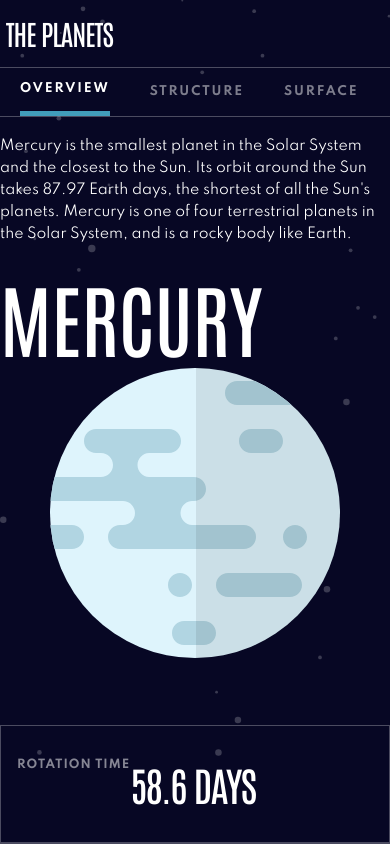
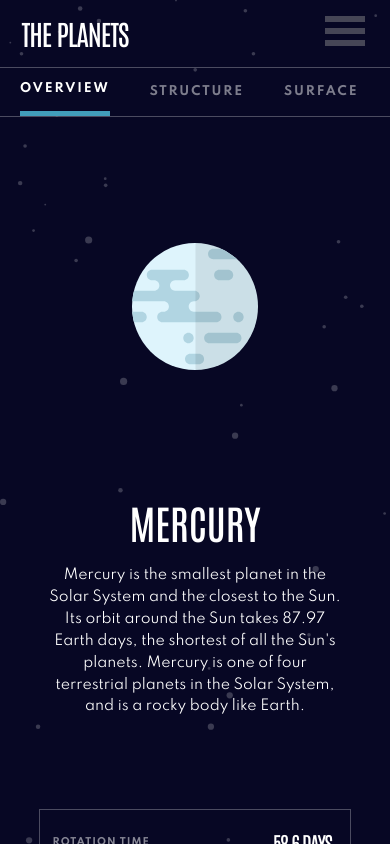
Before and after one commit to demianbara/Planets-fact-site, a React (Create React App) app: page / in a window 390 px wide. Shown: the top 844 px of the page. Built offline with nearby package versions, Linux system fonts and the light colour scheme.

Commit message:
mobile responsive

```diff
--- a/src/components/App.jsx
+++ b/src/components/App.jsx
@@ -7,8 +7,20 @@ export default function App() {
     const [planet, setPlanet] = React.useState("mercury");
     const [imgType, setImgType] = React.useState("planet");
     const [option, setOption] = React.useState("overview");
+    const [menu, setMenu] = React.useState(false);
 
-    let [planetData] = json.filter(p => p.name.toLowerCase() === planet)
+
+    const handleClick = (e) => {
+        setPlanet(e.target.innerText.toLowerCase());
+        setImgType("planet");
+        setOption("overview");
+    };
+
+    const handleMenuState = () => {
+        setMenu(!menu);
+    };
+
+    let [planetData] = json.filter((p) => p.name.toLowerCase() === planet);
 
     return (
         <div>
@@ -16,14 +28,22 @@ export default function App() {
                 setPlanet={setPlanet}
                 setImgType={setImgType}
                 setOption={setOption}
+                setMenu={setMenu}
+                menu={menu}
+                handleClick={handleClick}
+                handleMenuState={handleMenuState}
             />
-            <Content
+            {!menu ? (
+                <Content.Main
                     planetData={planetData}
                     imgType={imgType}
                     setImgType={setImgType}
                     option={option}
                     setOption={setOption}
                 />
+            ) : (
+                <Content.MenuMobileOn handleClick={handleClick} />
+            )}
         </div>
     );
 }
--- a/src/components/Content.jsx
+++ b/src/components/Content.jsx
@@ -3,25 +3,73 @@ import PlanetDescription from "./PlanetDescription";
 import PlanetFeatures from "./PlanetFeatures";
 import PlanetSvg from "./PlanetSvg";
 
-export default function Content({
-    planetData,
-    imgType,
-    setImgType,
-    option,
-    setOption,
-}) {
+export const Main = ({ planetData, imgType, setImgType, option, setOption }) => {
     return (
         <main>
             <div className="main-content-row1">
-                <PlanetSvg imgType={imgType} planetData={planetData} />
+                <PlanetSvg.Web imgType={imgType} planetData={planetData} />
                 <PlanetDescription
                     planetData={planetData}
                     setImgType={setImgType}
                     option={option}
                     setOption={setOption}
+                    imgType={imgType}
                 />
             </div>
             <PlanetFeatures planetData={planetData} />
         </main>
     );
-}
+};
+
+export const MenuMobileOn = ({ handleClick }) => {
+    return (
+        <main>
+            <div className="content-mobile">
+                <div>
+                    <button onClick={handleClick} className="btn-mercury">
+                        MERCURY
+                    </button>
+                </div>
+                <div></div>
+                <button onClick={handleClick} className="btn-venus">
+                    VENUS
+                </button>
+                <div>
+
+                <button onClick={handleClick} className="btn-earth">
+                    EARTH
+                </button>
+                </div>
+                <div>
+                <button onClick={handleClick} className="btn-mars">
+                    MARS
+                </button>
+                </div>
+
+                <div></div>
+                <button onClick={handleClick} className="btn-jupiter">
+                    JUPITER
+                </button>
+                <div></div>
+                <button onClick={handleClick} className="btn-saturn">
+                    SATURN
+                </button>
+                <div></div>
+                <button onClick={handleClick} className="btn-uranus">
+                    URANUS
+                </button>
+                <div></div>
+                <button onClick={handleClick} className="btn-neptune">
+                    NEPTUNE
+                </button>
+            </div>
+        </main>
+    );
+};
+
+const Content = {
+    Main,
+    MenuMobileOn,
+};
+
+export default Content;
--- a/src/components/Header.jsx
+++ b/src/components/Header.jsx
@@ -1,44 +1,14 @@
 import * as React from "react";
+import HeaderButton from "./HeaderButton";
 
-export default function Header({setPlanet, setImgType, setOption}) {
-
-    const handleClick = (e) => {
-        setPlanet(e.target.innerText.toLowerCase());
-        setImgType('planet')
-        setOption('overview')
-    };
-
+export default function Header({ handleClick, handleMenuState }) {
     return (
         <header>
             <div className="header-child1">
                 <h2>THE PLANETS</h2>
             </div>
-            <div className="header-child2">
-                <button onClick={handleClick} className="btn-mercury">
-                    MERCURY
-                </button>
-                <button onClick={handleClick} className="btn-venus">
-                    VENUS
-                </button>
-                <button onClick={handleClick} className="btn-earth">
-                    EARTH
-                </button>
-                <button onClick={handleClick} className="btn-mars">
-                    MARS
-                </button>
-                <button onClick={handleClick} className="btn-jupiter">
-                    JUPITER
-                </button>
-                <button onClick={handleClick} className="btn-saturn">
-                    SATURN
-                </button>
-                <button onClick={handleClick} className="btn-uranus">
-                    URANUS
-                </button>
-                <button onClick={handleClick} className="btn-neptune">
-                    NEPTUNE
-                </button>
-            </div>
+            <HeaderButton.Web handleClick={handleClick} />
+            <HeaderButton.Mobile handleMenuState={handleMenuState} />
         </header>
     );
 }
--- /dev/null
+++ b/src/components/HeaderButton.jsx
@@ -0,0 +1,53 @@
+import * as React from "react";
+
+export const Web = ({ handleClick, setMenu }) => {
+    return (
+        <div className="header-child2">
+            <button onClick={handleClick} className="btn-mercury">
+                MERCURY
+            </button>
+            <button onClick={handleClick} className="btn-venus">
+                VENUS
+            </button>
+            <button onClick={handleClick} className="btn-earth">
+                EARTH
+            </button>
+            <button onClick={handleClick} className="btn-mars">
+                MARS
+            </button>
+            <button onClick={handleClick} className="btn-jupiter">
+                JUPITER
+            </button>
+            <button onClick={handleClick} className="btn-saturn">
+                SATURN
+            </button>
+            <button onClick={handleClick} className="btn-uranus">
+                URANUS
+            </button>
+            <button onClick={handleClick} className="btn-neptune">
+                NEPTUNE
+            </button>
+        </div>
+    );
+};
+
+export const Mobile = ({ handleMenuState }) => {
+    return (
+        <div className="header-child2-mobile">
+            <button onClick={handleMenuState}>
+                <svg viewBox="0 0 100 80" width="40" height="40" color="white">
+                    <rect width="100" height="15"></rect>
+                    <rect y="30" width="100" height="15"></rect>
+                    <rect y="60" width="100" height="15"></rect>
+                </svg>
+            </button>
+        </div>
+    );
+};
+
+const HeaderButton = {
+    Web,
+    Mobile,
+};
+
+export default HeaderButton;
--- a/src/components/PlanetDescription.jsx
+++ b/src/components/PlanetDescription.jsx
@@ -1,8 +1,10 @@
 import * as React from "react";
 import { ReactComponent as ReactArrow } from "../assets/external-link-square-alt-solid.svg";
 import planetColor from "../utils/planetColor";
+import PlanetSvg from "./PlanetSvg";
 
 export default function PlanetDescription({
+    imgType,
     planetData,
     setImgType,
     option,
@@ -10,14 +12,18 @@ export default function PlanetDescription({
 }) {
     const handleClick = (e) => {
         const { value, name } = e.target;
-        setOption(value);
-        setImgType(name);
+        if (!value || !name) console.error("value missing, please click again");
+        setOption(value ? value : "overview");
+        setImgType(name ? name : "planet");
     };
 
     let hexa = planetColor(planetData.name.toLowerCase());
 
+    console.log("Option", option);
+
     return (
         <div className="main-planet-description">
+            <div className="overview-mobile">
                 <h1>{planetData.name.toUpperCase()}</h1>
                 <p className="overview-content">{planetData[option].content}</p>
                 <p className="overview-source">
@@ -25,6 +31,8 @@ export default function PlanetDescription({
                     <i class="fas fa-external-link-square-alt"></i>
                     <ReactArrow className="react-arrow" />
                 </p>
+            </div>
+            <PlanetSvg.Mobile imgType={imgType} planetData={planetData} />
             <div className="buttons-planet-unique">
                 {/* botones web */}
                 <button
--- a/src/components/PlanetSvg.jsx
+++ b/src/components/PlanetSvg.jsx
@@ -1,7 +1,7 @@
 import * as React from "react";
 
-export default ({imgType, planetData}) => {
-    return imgType === "geology" ? (
+export const Web = ({imgType, planetData}) => {
+    return (imgType === "geology" ? (
         <div className="main-planet-img">
             <img className="planet" src={planetData.images["planet"]} />
             <img className="geology" src={planetData.images[imgType]} />
@@ -10,5 +10,26 @@ export default ({imgType, planetData}) => {
         <div className="main-planet-img">
             <img src={planetData.images[imgType]} />
         </div>
+    )
+    )
+};
+
+export const Mobile = ({ imgType, planetData }) => {
+    return imgType === "geology" ? (
+        <div className="main-planet-img-mobile">
+            <img className="planet" src={planetData.images["planet"]} />
+        </div>
+    ) : (
+        <div className="main-planet-img-mobile">
+            <img src={planetData.images[imgType]} />
+        </div>
     );
 };
+
+
+const PlanetSvg = {
+    Web,
+    Mobile
+}
+
+export default PlanetSvg
--- a/src/index.css
+++ b/src/index.css
@@ -32,6 +32,7 @@ main {
 }
 
 .header-child1 {
+    margin-left: 4vw;
     width: 50%;
     display: flex;
     justify-content: start;
@@ -128,13 +129,17 @@ main {
     align-content: center;
 }
 
+.main-planet-img-mobile {
+    display: none;
+}
+
 .buttons-planet-unique {
     display: flex;
     flex-direction: column;
     justify-content: space-between;
 }
 
-.main-planet-description > h1 {
+.main-planet-description h1 {
     font-family: "Antonio", sans-serif;
     font-weight: 500;
     color: #ffffff;
@@ -179,6 +184,9 @@ main {
 
 @media screen and (min-width: 740px) {
     .description-button-movile {
+        display: none;
+    }
+    .header-child2-mobile {
         display: none;
     }
 }
@@ -243,11 +251,14 @@ main {
     #root {
         width: 100vw;
         overflow-x: hidden;
+        background-image: url(/src/assets/background-stars.svg);
         height: auto;
         background-size: cover;
     }
     header {
         height: 8vh;
+        display: flex;
+        justify-content: space-between;
     }
     main {
         margin: 0px;
@@ -298,11 +309,102 @@ main {
         color: #ffffff7a;
     }
 
-    .description-button-laptop, .overview-source, .header-child2 {
+    .description-button-laptop,
+    .overview-source,
+    .header-child2 {
         display: none;
     }
 
-    /* .description-button-movile {
-        background-color: transparent;
-    } */
+    .main-planet-img {
+        display: none;
+    }
+
+    .main-planet-img-mobile {
+        align-self: center;
+        display: flex;
+        justify-content: center;
+        align-content: center;
+    }
+
+    .main-planet-img-mobile img {
+        height: 15vh;
+        margin: 15vh 10px;
+    }
+
+    .overview-mobile {
+        display: flex;
+        flex-direction: column;
+    }
+
+    .overview-mobile h1 {
+        text-align: center;
+        font-size: 2.5em;
+    }
+
+    .overview-mobile p {
+        text-align: center;
+        margin: 2vh 12vw;
+    }
+
+    .main-content-row2 {
+        width: 80%;
+        margin-bottom: 10%;
+    }
+
+    .main-content-row2 div {
+        padding: 0px;
+        display: flex;
+        justify-content: space-between;
+        margin: 2% 0%;
+    }
+
+    .main-content-row2 h2 {
+        text-align: end;
+        align-self: center;
+        width: 50%;
+        font-size: 1.3em;
+        padding: 6%;
+    }
+
+    .main-content-row2 p {
+        padding: 4%;
+        text-align: start;
+        align-self: center;
+        font-size: 0.6em;
+        margin: 0px;
+    }
+
+    .header-child2-mobile {
+        display: flex;
+        align-items: center;
+        margin-right: 5vw;
+    }
+
+   .header-child2-mobile svg {
+       fill: #97979770;
+       border-radius: 2px;
+   }
+   .header-child2-mobile rect {
+       border-radius: 2px;
+   }
+   .header-child2-mobile button {
+       background-color: transparent;
+       border: none;
+       outline: none;
+   }
+
+   .content-mobile {
+       display: flex;
+       flex-direction: column;
+       height: 94vh;
+   }
+
+   .content-mobile button {
+       background-color: transparent;
+       color: #ffffff;
+       font-family: 'spartan', sans-serif;
+       font-weight: 700;
+       border: none;
+       outline: none;
+   }
 }
```
Lines whose indentation alone changed are shown as unchanged.
